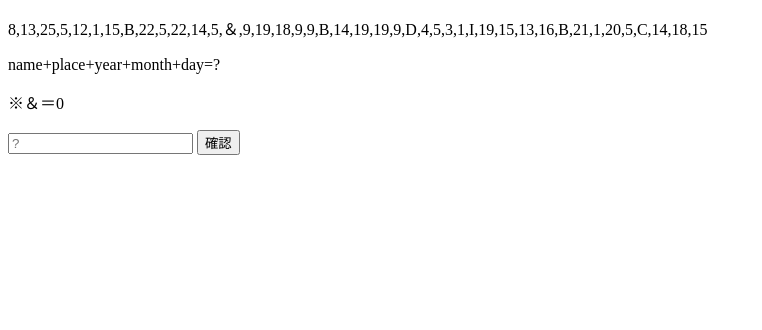
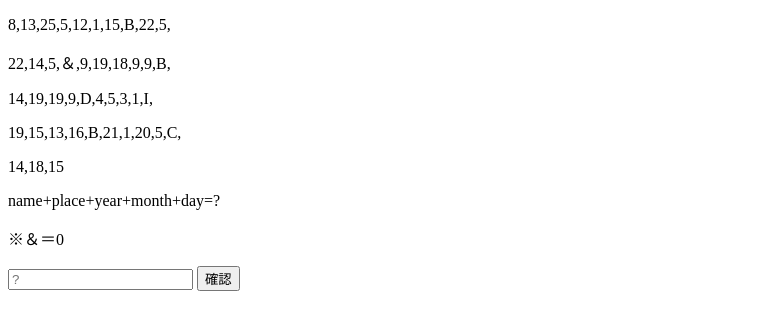
Before and after one commit to hritR/actgod, a plain HTML site: page index.html in a window 1280 px wide. Shown: the whole page, without its empty margins (0-762 px from the left). Drawn offline with Linux system fonts and the light colour scheme.

Commit message:
Add files via upload

```diff
--- a/index.html
+++ b/index.html
@@ -8,7 +8,11 @@
 <body>
 
 
-    <p>8,13,25,5,12,1,15,B,22,5,22,14,5,＆,9,19,18,9,9,B,14,19,19,9,D,4,5,3,1,I,19,15,13,16,B,21,1,20,5,C,14,18,15 <p>
+<p>8,13,25,5,12,1,15,B,22,5,</p>
+<p>22,14,5,＆,9,19,18,9,9,B,</p>
+<p>14,19,19,9,D,4,5,3,1,I,</p>
+<p>19,15,13,16,B,21,1,20,5,C,</p>
+<p>14,18,15 </p>
 
 
     <p>name+place+year+month+day=?<p>
```
